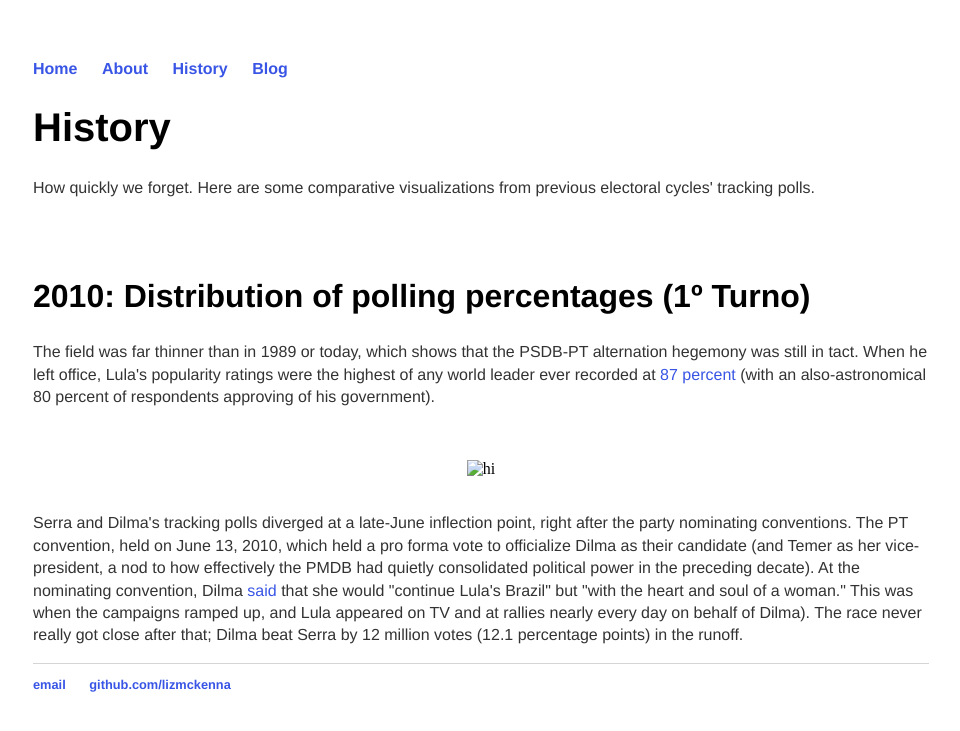
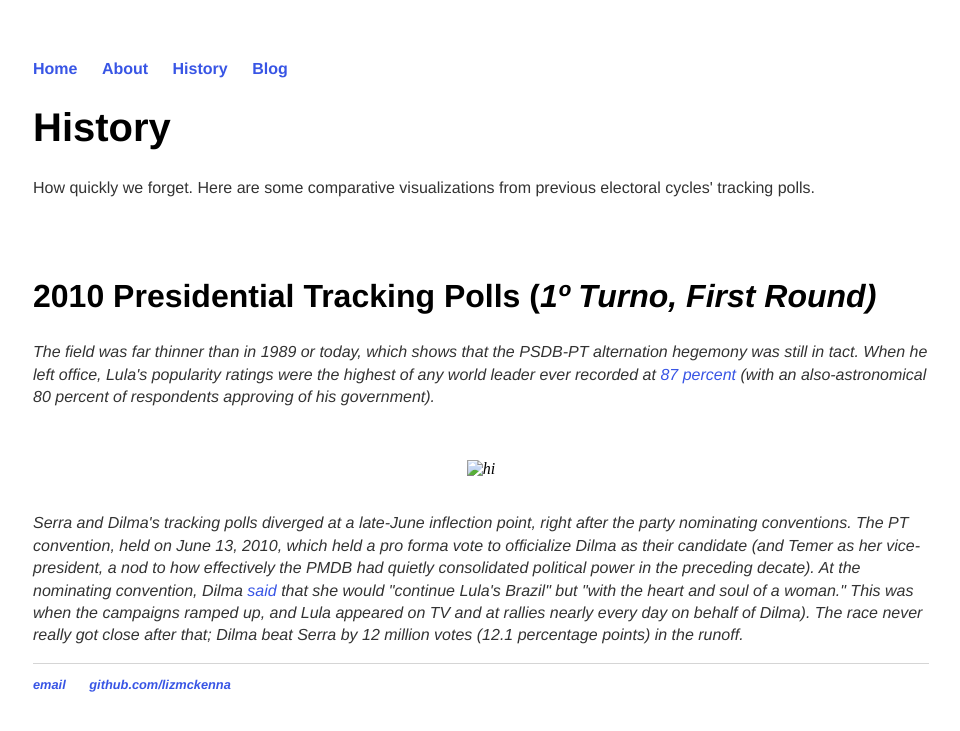
Before and after one commit to lizmckenna/elizabethmckenna.org, a Jekyll site: the page built from history/index.html, in a window 1280 px wide. Shown: the top 731 px of the page, without its empty margins (159-1119 px from the left). Built offline with Jekyll 4.4.1, drawn with Linux system fonts in a browser that asks for light colours.

Commit message:
Update index.html

```diff
--- a/history/index.html
+++ b/history/index.html
@@ -7,7 +7,7 @@ title: brasilpolitik
 	<p>How quickly we forget. Here are some comparative visualizations from previous electoral cycles' tracking polls.</p>
 	<br>
 	<br>
-	<h2> 2010: Distribution of polling percentages (1º Turno) </h2>
+	<h2> 2010 Presidential Tracking Polls (<i>1º Turno</>, First Round) </h2>
 	<p> The field was far thinner than in 1989 or today, which shows that the PSDB-PT alternation hegemony was still in tact. When he left office, Lula's popularity ratings were the highest of any world leader ever recorded at <a href="http://g1.globo.com/politica/noticia/2010/12/popularidade-de-lula-bate-recorde-e-chega-87-diz-ibope.html">87 percent</a> (with an also-astronomical 80 percent of respondents approving of his government).</p>
 <br>
 <br>
```
